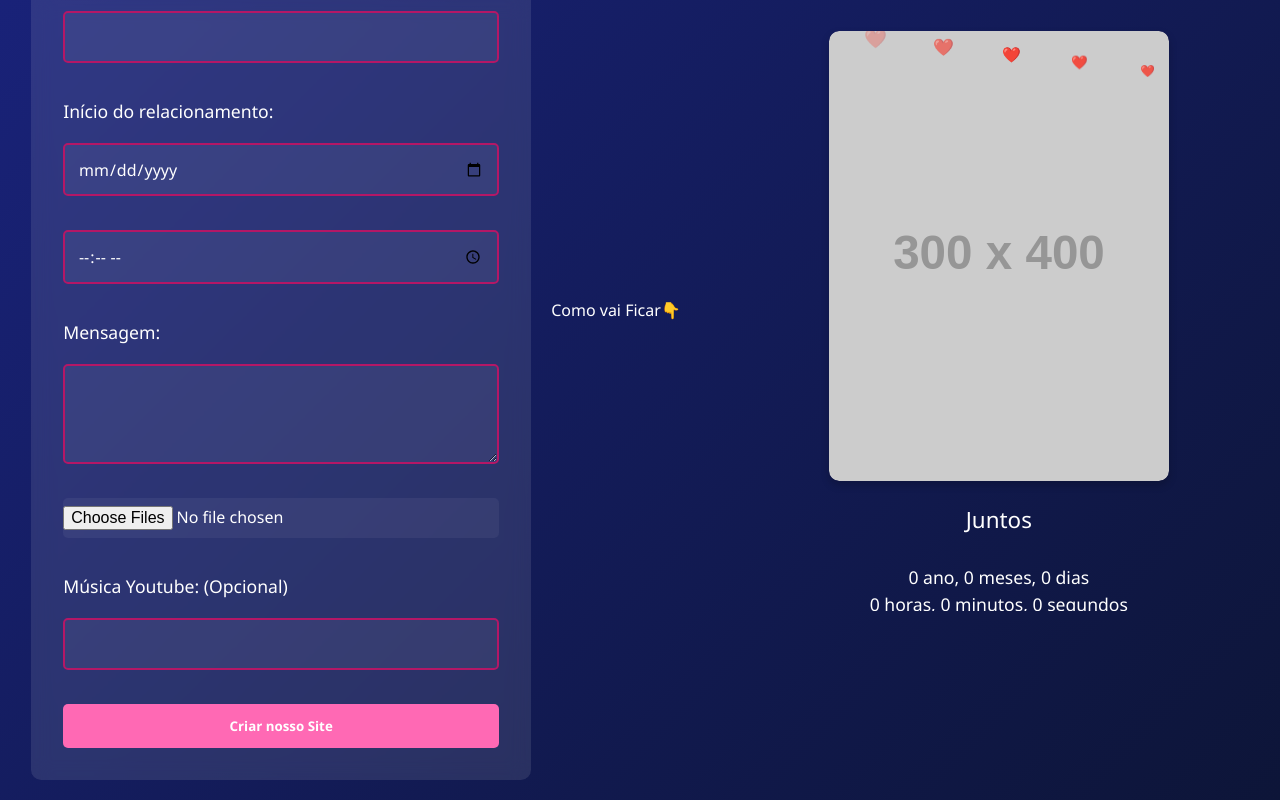
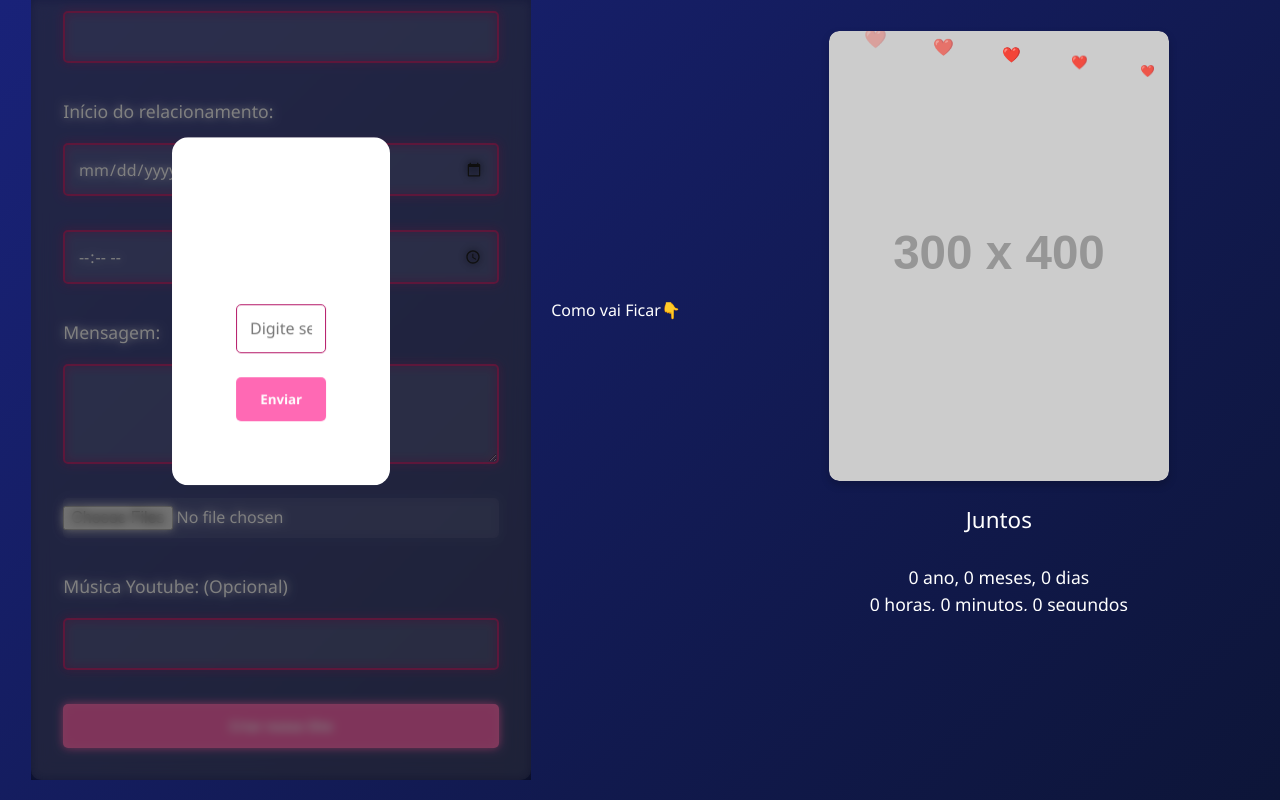
Before and after one commit to josias-gsd/loveRepository-frontEnd, a React (Vite) app: page / in a window 1280 px wide. Both pictures are taken after a click on the button "Criar nosso Site". Shown: the part 177-977 px from the top of the page. Built offline with nearby package versions, Linux system fonts and the light colour scheme; no server answers.

Commit message:
actualizado love-50

```diff
--- a/package.json
+++ b/package.json
@@ -19,13 +19,17 @@
   },
   "devDependencies": {
     "@eslint/js": "^9.36.0",
+    "@tailwindcss/postcss": "^4.1.17",
     "@types/react": "^19.1.16",
     "@types/react-dom": "^19.1.9",
     "@vitejs/plugin-react": "^5.0.4",
+    "autoprefixer": "^10.4.22",
     "eslint": "^9.36.0",
     "eslint-plugin-react-hooks": "^5.2.0",
     "eslint-plugin-react-refresh": "^0.4.22",
     "globals": "^16.4.0",
+    "postcss": "^8.5.6",
+    "tailwindcss": "^4.1.17",
     "vite": "npm:rolldown-vite@7.1.14"
   },
   "overrides": {
--- /dev/null
+++ b/postcss.config.cjs
@@ -0,0 +1,6 @@
+module.exports = {
+  plugins: {
+    "@tailwindcss/postcss": {},
+    autoprefixer: {},
+  },
+};
--- /dev/null
+++ b/src/pages/home/emailInput.jsx
@@ -0,0 +1,42 @@
+import { useState } from "react";
+
+//const [enviado, setEnviado] = useState(false);
+
+function EmailInput({ onClose }) {
+  const [email, setEmail] = useState("");
+
+  return (
+    <>
+      {/* Fundo escuro e desfocado */}
+      <div
+        className="email-modal-overlay bg-black bg-opacity-50 backdrop-blur-sm"
+        onClick={onClose}
+      ></div>
+
+      {/* Conteúdo da modal */}
+      <div className="email-modal-content bg-white p-6 rounded-2xl shadow-lg w-80">
+        <h2 className="text-xl font-bold mb-4 text-center">
+          Insira seu Email para receber o QR
+        </h2>
+        <form className="flex flex-col gap-4">
+          <input
+            type="email"
+            placeholder="Digite seu Email"
+            value={email}
+            onChange={(e) => setEmail(e.target.value)}
+            className="border border-gray-300 rounded px-4 py-2 focus:outline-none focus:ring-2 focus:ring-blue-400"
+            required
+          />
+          <button
+            type="submit"
+            className="w-full bg-blue-600 text-white py-2 rounded"
+            onClick={onClose}
+          >
+            Enviar
+          </button>
+        </form>
+      </div>
+    </>
+  );
+}
+export default EmailInput;
--- a/src/pages/home/index.jsx
+++ b/src/pages/home/index.jsx
@@ -1,7 +1,7 @@
 import { useEffect, useState, useRef } from "react";
 import { useNavigate } from "react-router-dom";
 import api from "../../services/api";
-import ReactIcon from "../../assets/react.svg"; // Renomeei pra evitar conflito com React
+import EmailInput from "./emailInput.jsx";
 import Preview from "./preview.jsx";
 import "./style.css";
 
@@ -16,6 +16,7 @@ function Home() {
   const [imagemActual, setimagemActual] = useState(0);
   const [imagem, setImagem] = useState("");
   const [urlVideo, setUrlVideo] = useState("");
+  const [showEmailBox, setShowEmailBox] = useState(false);
   const [tempoJunto, setTempo] = useState({
     anos: 0,
     meses: 0,
@@ -169,9 +170,21 @@ function Home() {
           onChange={(e) => setInputVideo(e.target.value)}
         />
 
-        <button type="button" onClick={criar}>
+        <button type="button" onClick={() => setShowEmailBox(true)}>
           Criar nosso Site
         </button>
+
+        {showEmailBox && (
+          <>
+            <div
+              className="email-modal-overlay"
+              onClick={() => setShowEmailBox(false)}
+            ></div>
+            <div className="email-modal-content">
+              <EmailInput onClose={() => setShowEmailBox(false)} />
+            </div>
+          </>
+        )}
       </form>
       <span>Como vai Ficar👇</span>
       <Preview
--- a/src/pages/home/preview.css
+++ b/src/pages/home/preview.css
@@ -1,3 +1,6 @@
+@tailwind base;
+@tailwind components;
+@tailwind utilities;
 .preview {
   display: flex;
   flex-direction: column;
--- a/src/pages/home/style.css
+++ b/src/pages/home/style.css
@@ -1,3 +1,7 @@
+@tailwind base;
+@tailwind components;
+@tailwind utilities;
+
 .container {
   min-height: 100vh;
   display: flex;
@@ -111,3 +115,32 @@ div p:last-child {
     font-size: 2rem;
   }
 }
+
+/* Corrige interferência no modal */
+.email-modal-overlay {
+  position: fixed;
+  inset: 0;
+  z-index: 9998;
+  background-color: rgba(0, 0, 0, 0.5);
+  backdrop-filter: blur(5px);
+}
+
+.email-modal-content {
+  position: fixed;
+  top: 50%;
+  left: 50%;
+  transform: translate(-50%, -50%);
+  z-index: 9999;
+  background: white;
+  border-radius: 1rem;
+  padding: 2rem;
+}
+
+/* Evita que elementos do Home quebrem o modal */
+.home-container,
+.form-section,
+form {
+  transform: none !important;
+  overflow: visible !important;
+  z-index: auto !important;
+}
--- /dev/null
+++ b/tailwind.config.cjs
@@ -0,0 +1,8 @@
+/** @type {import('tailwindcss').Config} */
+module.exports = {
+  content: ["./index.html", "./src/**/*.{js,ts,jsx,tsx}"],
+  theme: {
+    extend: {},
+  },
+  plugins: [],
+};
```
Also changed, not shown: 1 other file (tests, documents, lock files or other folders).
